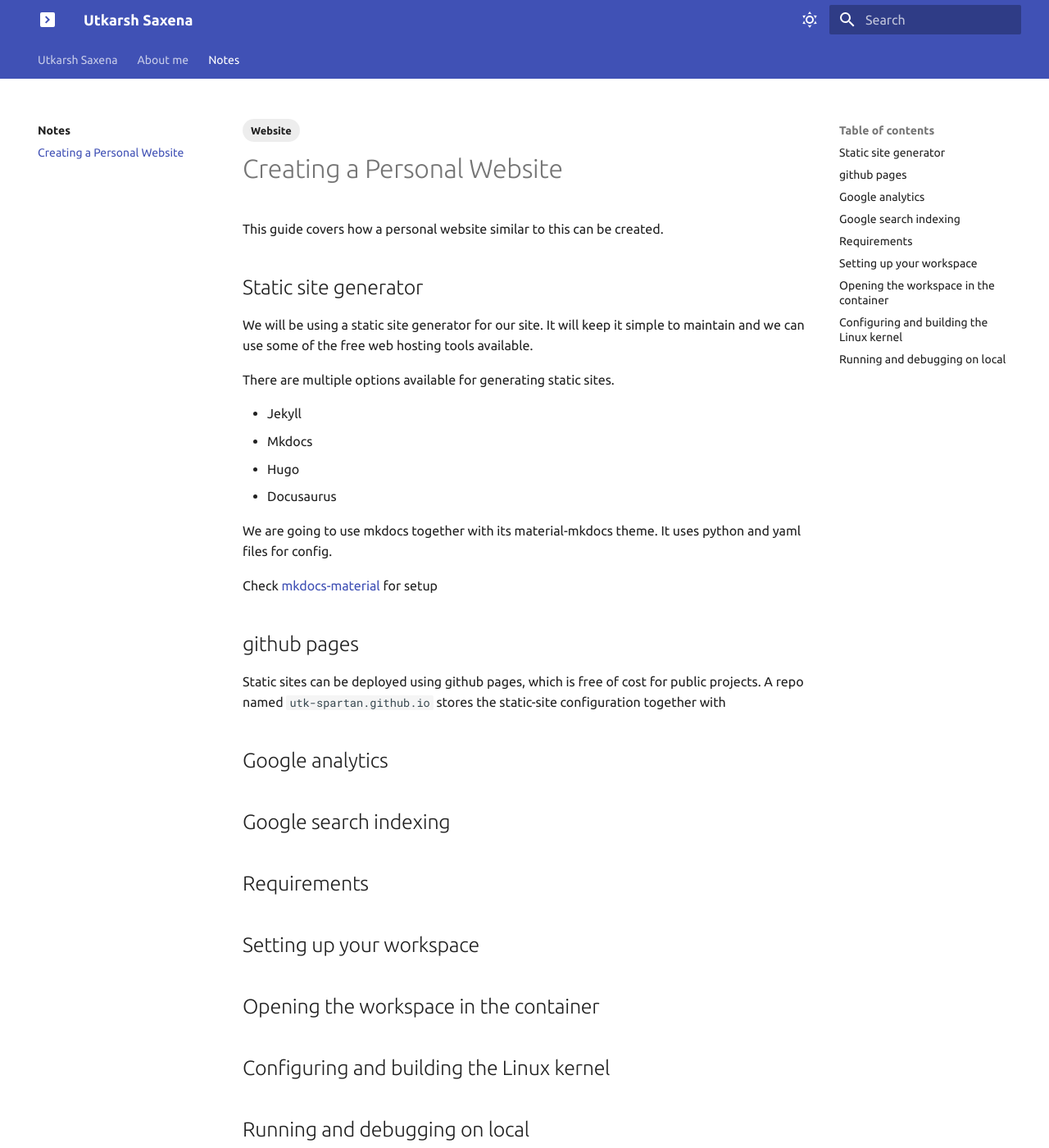
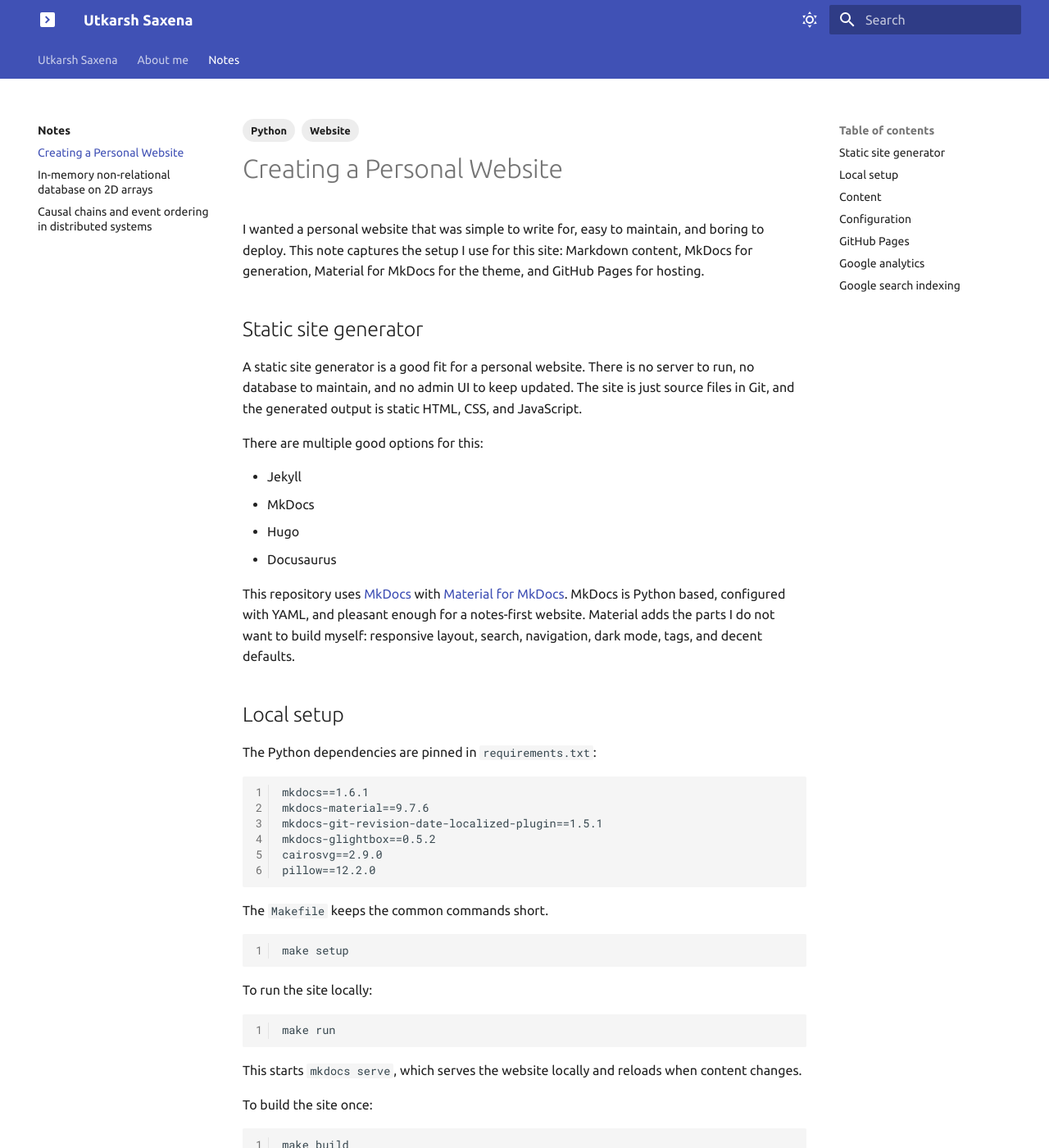
Before and after one commit to utk-spartan/utk-spartan.github.io, an MkDocs documentation site: the page built from docs/notes/20230527.md, in a window 1280 px wide and 1400 px high. Shown: the whole window at 82% size. Built offline with MkDocs 1.6.1 and Material for MkDocs 9.7.7, drawn with Linux system fonts in a browser that asks for light colours; some of the changed text lies outside the part shown.

Commit message:
feat: publish notes from draft
Signed-off-by: Utkarsh Saxena <utk.saxena@outlook.com>

````diff
--- a/docs/notes/20230527.md
+++ b/docs/notes/20230527.md
@@ -1,41 +1,189 @@
+---
+tags:
+  - Website
+  - Python
+---
+# Creating a Personal Website
+
+I wanted a personal website that was simple to write for, easy to maintain, and
+boring to deploy. This note captures the setup I use for this site: Markdown
+content, MkDocs for generation, Material for MkDocs for the theme, and GitHub
+Pages for hosting.
+
+## Static site generator
+
+A static site generator is a good fit for a personal website. There is no
+server to run, no database to maintain, and no admin UI to keep updated. The
+site is just source files in Git, and the generated output is static HTML, CSS,
+and JavaScript.
+
+There are multiple good options for this:
+
+- Jekyll
+- MkDocs
+- Hugo
+- Docusaurus
+
+This repository uses [MkDocs](https://www.mkdocs.org/) with
+[Material for MkDocs](https://squidfunk.github.io/mkdocs-material/). MkDocs is
+Python based, configured with YAML, and pleasant enough for a notes-first
+website. Material adds the parts I do not want to build myself: responsive
+layout, search, navigation, dark mode, tags, and decent defaults.
+
+## Local setup
+
+The Python dependencies are pinned in `requirements.txt`:
+
+```text
+mkdocs==1.6.1
+mkdocs-material==9.7.6
+mkdocs-git-revision-date-localized-plugin==1.5.1
+mkdocs-glightbox==0.5.2
+cairosvg==2.9.0
+pillow==12.2.0
+```
+
+The `Makefile` keeps the common commands short.
+
+```bash
+make setup
+```
+
+To run the site locally:
+
+```bash
+make run
+```
+
+This starts `mkdocs serve`, which serves the website locally and reloads when
+content changes.
+
+To build the site once:
+
+```bash
+make build
+```
+
+This runs `mkdocs build` and writes the generated site to the `site/`
+directory.
+
+## Content
+
+The writing flow is intentionally plain. Pages are Markdown files under
+`docs/`. The home page is `docs/index.md`, the about page is `docs/about.md`,
+and notes live under `docs/notes/` as dated Markdown files.
+
+For example, this note is:
+
+```text
+docs/notes/20230527.md
+```
+
+A note starts with front matter for tags:
+
+```markdown
 ---
 tags:
   - Website
 ---
 # Creating a Personal Website
+```
 
-This guide covers how a personal website similar to this can be created.
+Tags are configured in `mkdocs.yml`, and the tag index is generated through
+`docs/notes/index.md`.
 
-## Static site generator
+Images are kept under `docs/assets/`. The home page profile image, for example,
+is stored at:
 
-We will be using a static site generator for our site. It will keep it simple to maintain and we can use some of the free web hosting tools available.
+```text
+docs/assets/images/profile.jpg
+```
 
-There are multiple options available for generating static sites.
+## Configuration
 
-- Jekyll
-- Mkdocs
-- Hugo
-- Docusaurus
+The site-level configuration lives in `mkdocs.yml`.
 
-We are going to use mkdocs together with its material-mkdocs theme. It uses python and yaml files for config.
+The basic metadata is:
 
-Check [mkdocs-material](https://squidfunk.github.io/mkdocs-material/) for setup
+```yaml
+site_name: Utkarsh Saxena
+site_url: https://utk-spartan.github.io/
+site_description: Personal website of Utkarsh Saxena
+site_author: Utkarsh Saxena
+docs_dir: docs/
+```
 
-## github pages
+The site uses the Material theme with navigation tabs, section navigation,
+search suggestions, search highlighting, dark and light palettes, and social
+links.
 
-Static sites can be deployed using github pages, which is free of cost for public projects.
-A repo named `utk-spartan.github.io` stores the static-site configuration together with
+Useful plugins enabled in this repo:
+
+- `search`, for local site search
+- `git-revision-date-localized`, for page creation and update dates
+- `tags`, for browsing notes by topic
+- `glightbox`, for image previews
+- `social`, for social preview cards in CI
+
+## GitHub Pages
+
+GitHub Pages is enough for this kind of site. The repository has a GitHub
+Actions workflow at `.github/workflows/main.yml` that deploys the site when
+changes are pushed to `master`.
+
+The trigger is:
+
+```yaml
+on:
+  push:
+    branches:
+      - master
+```
+
+And the deployment steps are:
+
+1. checks out the repository
+2. sets up Python
+3. installs dependencies with `make setup`
+4. deploys the site with `mkdocs gh-deploy --force`
+
+`mkdocs gh-deploy` builds the static site and publishes the generated output to
+the GitHub Pages branch.
+
+The live site URL is:
+
+```text
+https://utk-spartan.github.io/
+```
 
 ## Google analytics
 
+Analytics is optional. I have kept the Material for MkDocs analytics section in
+`mkdocs.yml`, but commented out:
+
+```yaml
+# analytics:
+#   provider: google
+#   property:
+```
+
+To enable Google Analytics, create a Google Analytics property and add the
+property ID there.
+
 ## Google search indexing
 
-## Requirements
+Once the site is deployed, it can be added to Google Search Console using the
+site URL:
 
-## Setting up your workspace
+```text
+https://utk-spartan.github.io/
+```
 
-## Opening the workspace in the container
+After verification, submit the generated sitemap:
 
-## Configuring and building the Linux kernel
+```text
+https://utk-spartan.github.io/sitemap.xml
+```
 
-## Running and debugging on local
+MkDocs generates the sitemap during the build, so no custom sitemap file is
+needed for the basic setup.
--- a/mkdocs.yml
+++ b/mkdocs.yml
@@ -82,6 +82,8 @@ plugins:
         - Opinion
         - Distributed systems
         - Backup
+        - Database
+        - Concurrency
   - glightbox:
        touchNavigation: true
        loop: false
````
Also changed, not shown: docs/notes/20230531.md (added, +269 -0 lines), docs/notes/20230603.md (added, +269 -0 lines), docs/notes/index.md (+1 -1 lines).
